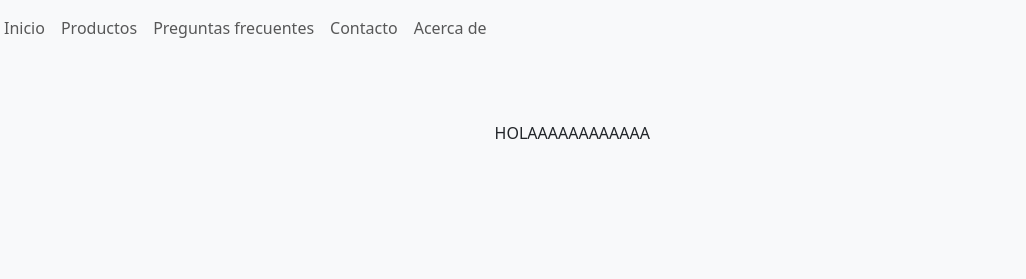
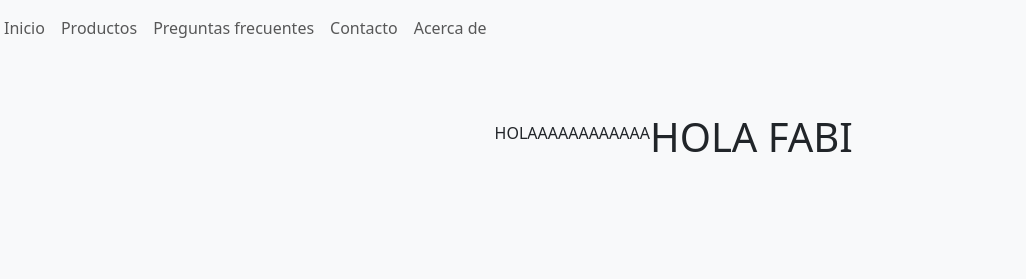
Before and after one commit to PocketPizzero/ecomerceHTML.github.io, a plain HTML site: page index.html in a window 1280 px wide. Shown: the top 279 px of the page, 254-1280 px from the left. Drawn offline with nearby package versions, Linux system fonts and the light colour scheme.

Commit message:
hoa fabi

```diff
--- a/index.html
+++ b/index.html
@@ -38,6 +38,8 @@
                 </li>
             </ul>
             <p>HOLAAAAAAAAAAAA</p>
+            <h1>HOLA FABI
+            </h1>
         </nav>
     </header>
     <main>
```
